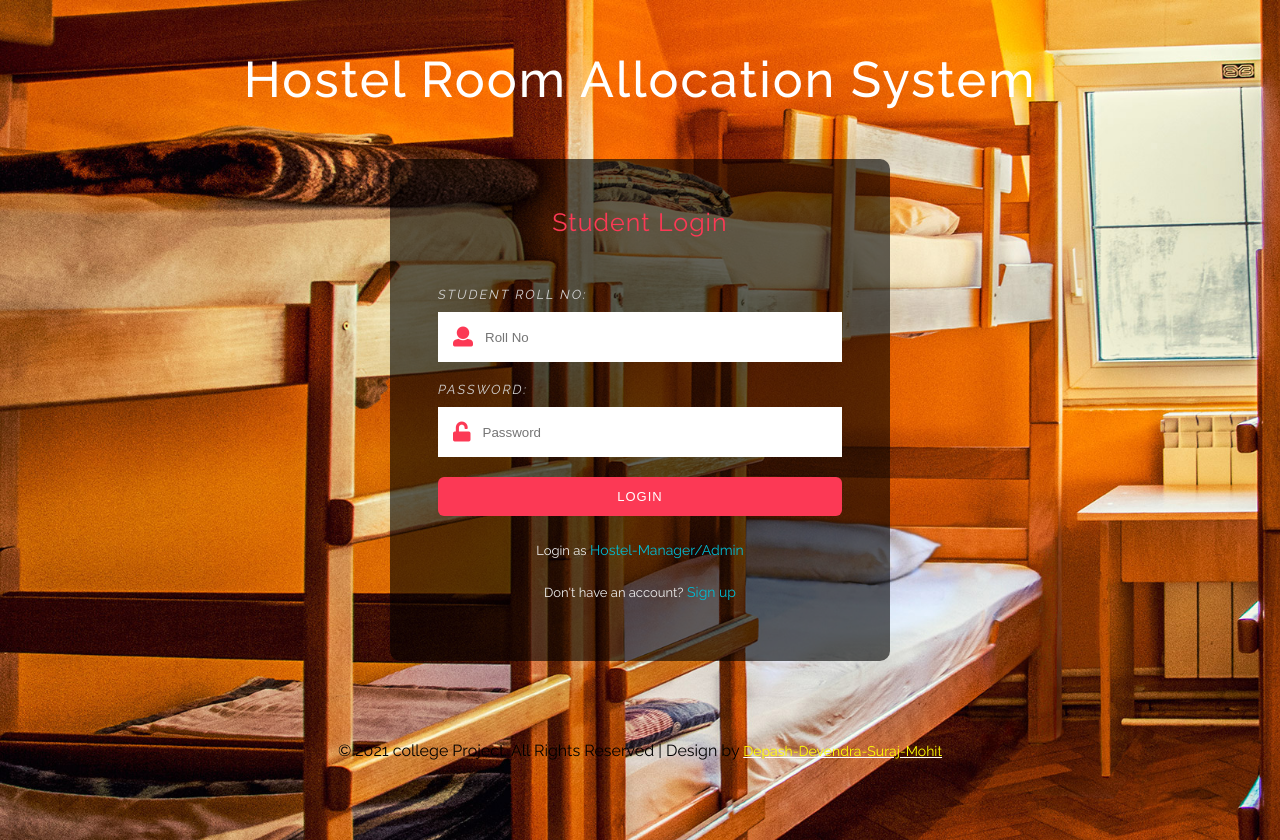
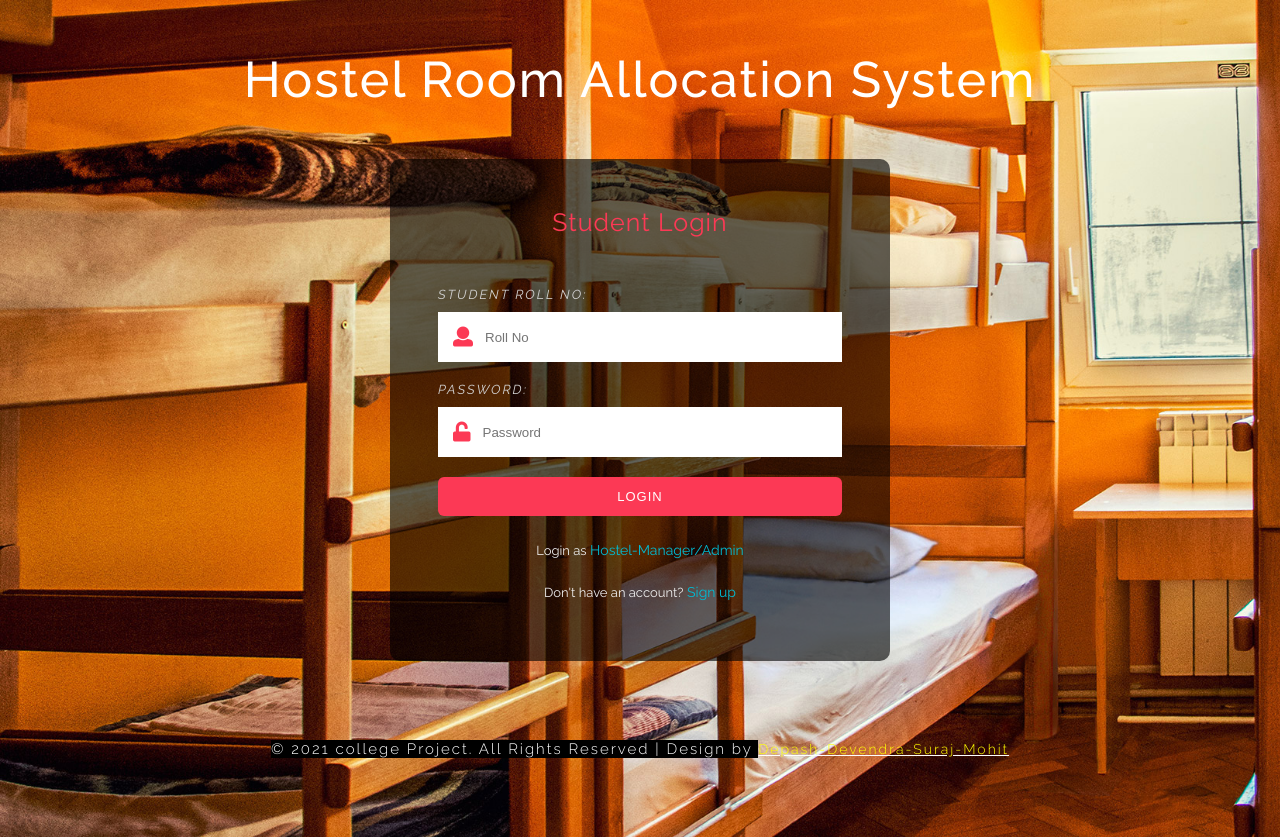
Before and after one commit to bhatt098/HMS, a PHP site: page / in a window 1280 px wide. Run offline with PHP 8.4, Linux system fonts and the light colour scheme.

Commit message:
Update index.php

```diff
--- a/index.php
+++ b/index.php
@@ -54,7 +54,7 @@
         <p class=" w3l-register-p">Don't have an account?<a href="signup.php" class="register"> Sign up</a></p>
     </div>
     <footer>
-        <p class="copyright-agileinfo,M"> &copy; 2021 college Project. All Rights Reserved | Design by <a href="https://www.linkedin.com/in/mohit-bhatt-06262a203"><span style="color:yellow">Depash-Devendra-Suraj-Mohit</span></a></p>
+    <p class="copyright-agileinfo"> <span style="background-color:black;",style="color:white"> &copy; 2021 college Project. All Rights Reserved | Design by </span><a href="https://www.linkedin.com/in/mohit-bhatt-06262a203"><span style="color:yellow">Depash-Devendra-Suraj-Mohit</span></a></p>
     </footer>
 
 </body>
```
